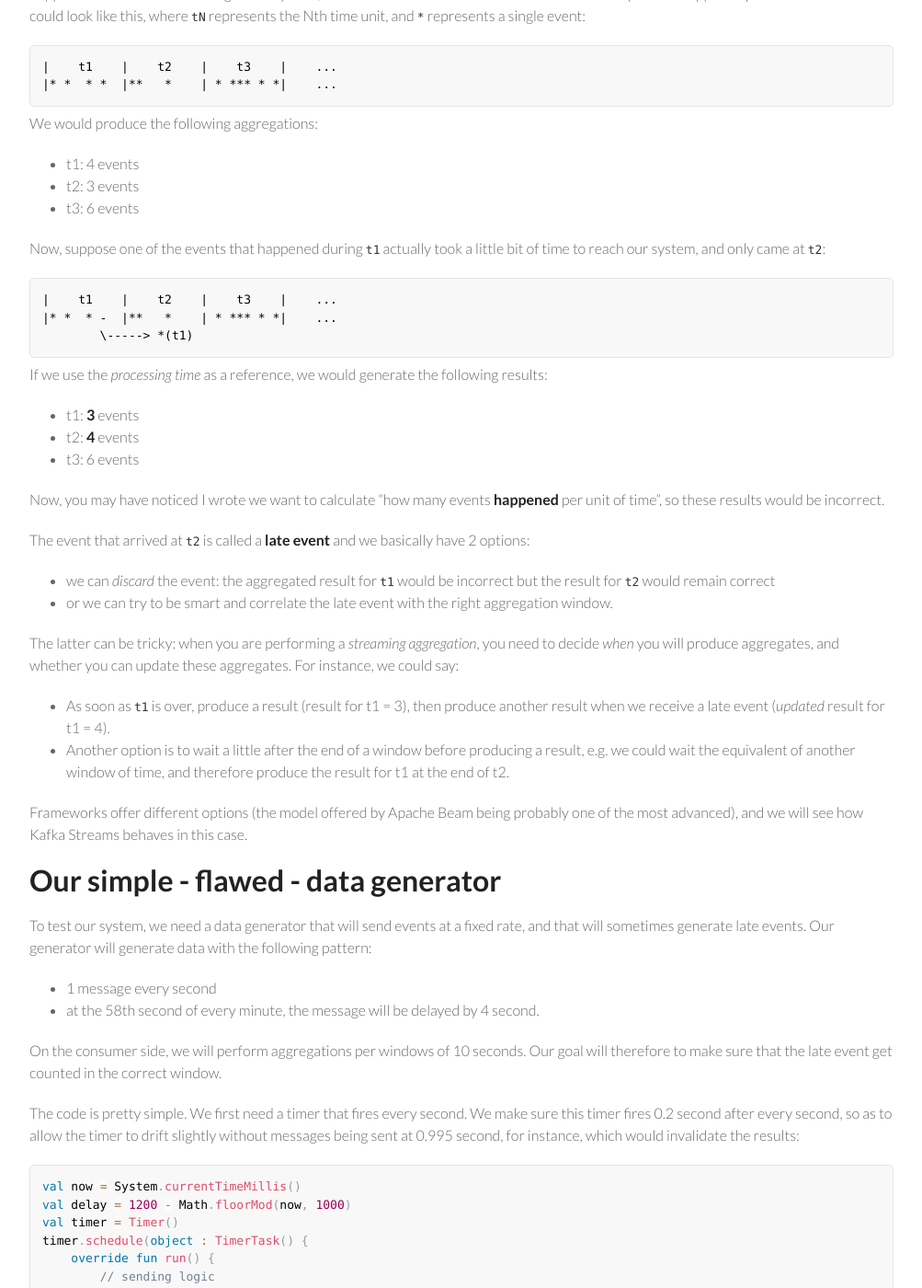
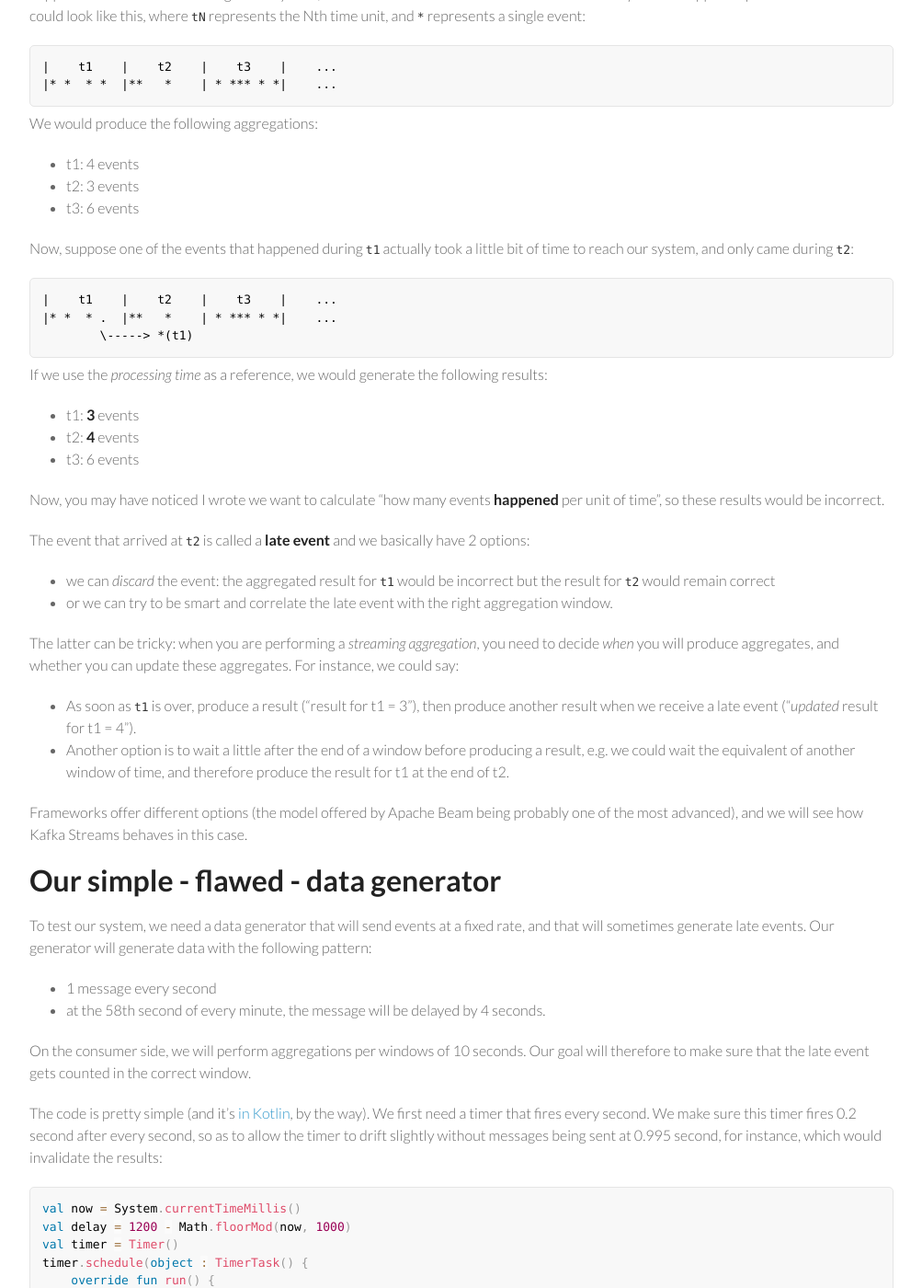
Before and after one commit to aseigneurin/aseigneurin.github.io, a Jekyll site: the page built from _posts/2018-08-27-kafka-streams-processing-late-events.md, in a window 1280 px wide and 1400 px high, scrolled down 763 px. Shown: the whole window at 92% size, without its empty margins (138-1141 px from the left). Built offline with Jekyll 4.4.1, drawn with Linux system fonts in a browser that asks for light colours; nearby versions of some CDN libraries; some of the changed text lies outside the part shown.

Commit message:
Kafka Streams - Processing late events

````diff
--- a/_posts/2018-08-27-kafka-streams-processing-late-events.md
+++ b/_posts/2018-08-27-kafka-streams-processing-late-events.md
@@ -36,11 +36,11 @@ We would produce the following aggregations:
 - t2: 3 events
 - t3: 6 events
 
-Now, suppose one of the events that happened during `t1` actually took a little bit of time to reach our system, and only came at `t2`:
+Now, suppose one of the events that happened during `t1` actually took a little bit of time to reach our system, and only came during `t2`:
 
 ```text
 |    t1    |    t2    |    t3    |    ...
-|* *  * -  |**   *    | * *** * *|    ...
+|* *  * .  |**   *    | * *** * *|    ...
         \-----> *(t1)
 ```
 
@@ -56,7 +56,7 @@ The event that arrived at `t2` is called a **late event** and we basically have
 - or we can try to be smart and correlate the late event with the right aggregation window.
 
 The latter can be tricky: when you are performing a _streaming aggregation_, you need to decide _when_ you will produce aggregates, and whether you can update these aggregates. For instance, we could say:
-- As soon as `t1` is over, produce a result (result for t1 = 3), then produce another result when we receive a late event (_updated_ result for t1 = 4).
+- As soon as `t1` is over, produce a result ("result for t1 = 3"), then produce another result when we receive a late event ("_updated_ result for t1 = 4").
 - Another option is to wait a little after the end of a window before producing a result, e.g. we could wait the equivalent of another window of time, and therefore produce the result for t1 at the end of t2.
 
 Frameworks offer different options (the model offered by Apache Beam being probably one of the most advanced), and we will see how Kafka Streams behaves in this case.
@@ -65,11 +65,11 @@ Frameworks offer different options (the model offered by Apache Beam being proba
 
 To test our system, we need a data generator that will send events at a fixed rate, and that will sometimes generate late events. Our generator will generate data with the following pattern:
 - 1 message every second
-- at the 58th second of every minute, the message will be delayed by 4 second.
+- at the 58th second of every minute, the message will be delayed by 4 seconds.
 
-On the consumer side, we will perform aggregations per windows of 10 seconds. Our goal will therefore to make sure that the late event get counted in the correct window.
+On the consumer side, we will perform aggregations per windows of 10 seconds. Our goal will therefore to make sure that the late event gets counted in the correct window.
 
-The code is pretty simple. We first need a timer that fires every second. We make sure this timer fires 0.2 second after every second, so as to allow the timer to drift slightly without messages being sent at 0.995 second, for instance, which would invalidate the results:
+The code is pretty simple (and it's [in Kotlin](/2018/02/03/my-journey-with-kotlin-part-2-introduction-to-kotlin.html), by the way). We first need a timer that fires every second. We make sure this timer fires 0.2 second after every second, so as to allow the timer to drift slightly without messages being sent at 0.995 second, for instance, which would invalidate the results:
 
 ```kotlin
 val now = System.currentTimeMillis()
````
Also changed, not shown: other parts of _posts/2018-08-27-kafka-streams-processing-late-events.md (+3 -5 lines).
